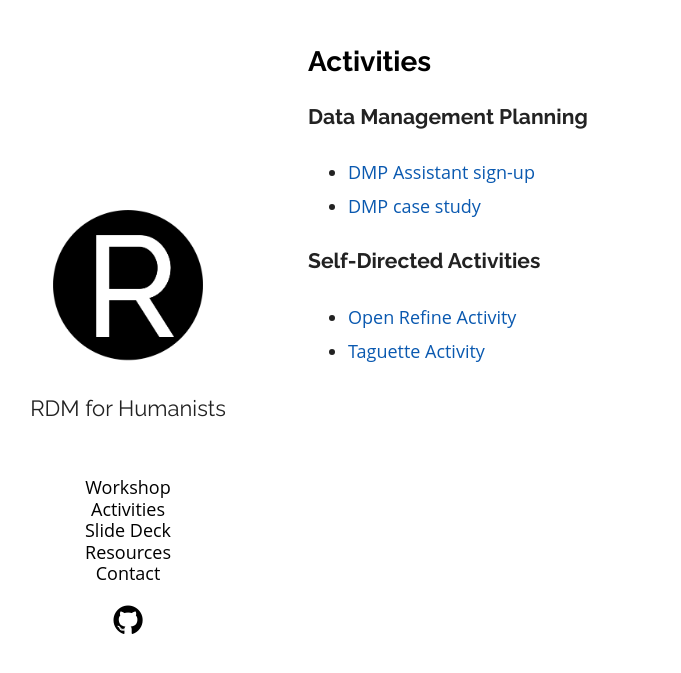
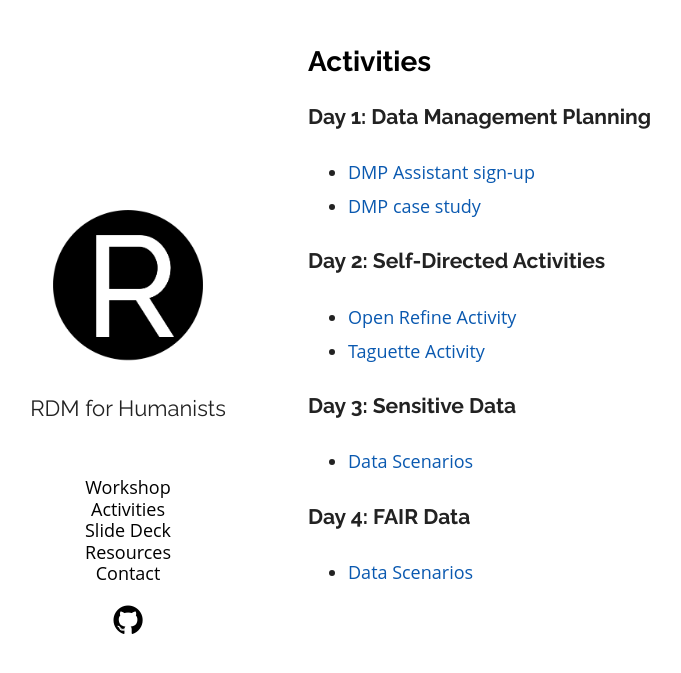
Before and after one commit to rdm-humanities/rdm-humanities.github.io, a Jekyll site: the page built from activities.md, in a window 1280 px wide. Shown: the top 673 px of the page, without its empty margins (57-738 px from the left). Built offline with Jekyll 4.4.1, drawn with Linux system fonts in a browser that asks for light colours.

Commit message:
adding activities

```diff
--- a/activities.md
+++ b/activities.md
@@ -3,12 +3,20 @@ layout: post
 title: Activities
 ---
 
-### Data Management Planning
+### Day 1: Data Management Planning
 
 - [DMP Assistant sign-up](https://dmp-pgd.ca/){:target="_blank"}
 - [DMP case study](https://docs.google.com/document/d/1Q9C59lShJb--bdJhxL63fxr_B-mFvpS2ZAq3hWrvaHs/edit?usp=sharing){:target="_blank"}
 
-### Self-Directed Activities
+### Day 2: Self-Directed Activities
 
 - [Open Refine Activity](https://uviclibraries.github.io/openrefine/){:target="_blank"}
 - [Taguette Activity](https://uviclibraries.github.io/taguette/){:target="_blank"}
+
+### Day 3: Sensitive Data
+
+- [Data Scenarios](https://docs.google.com/document/d/1DCX77OiVkMyA2_Ya-JQQCXBWKZIVuvr6OntKc3NEBQs/edit?usp=sharing){:target="_blank"}
+
+### Day 4: FAIR Data
+
+- [Data Scenarios](https://docs.google.com/document/d/1DCX77OiVkMyA2_Ya-JQQCXBWKZIVuvr6OntKc3NEBQs/edit?usp=sharing){:target="_blank"}
```
Also changed, not shown: 1 other file.
